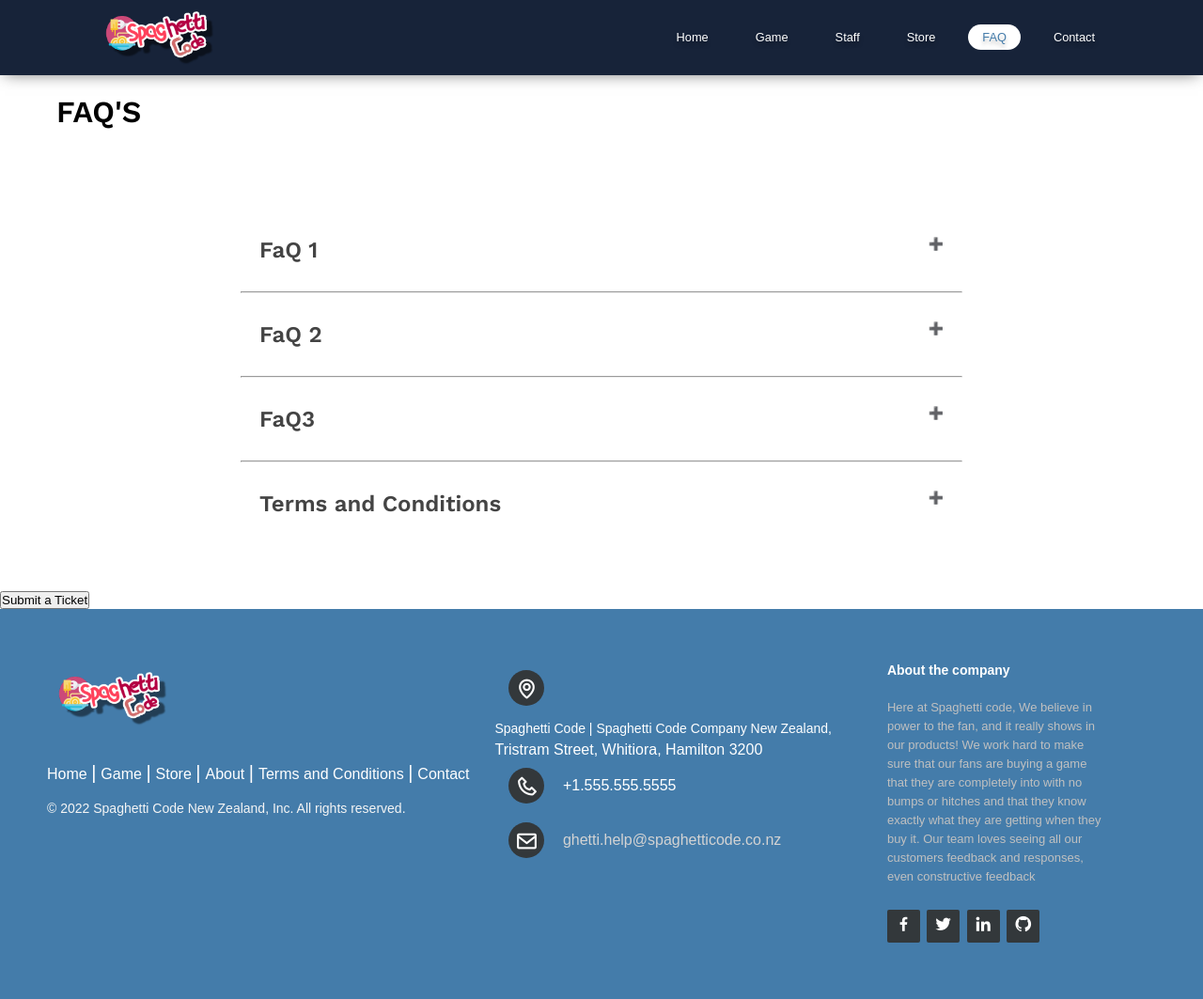
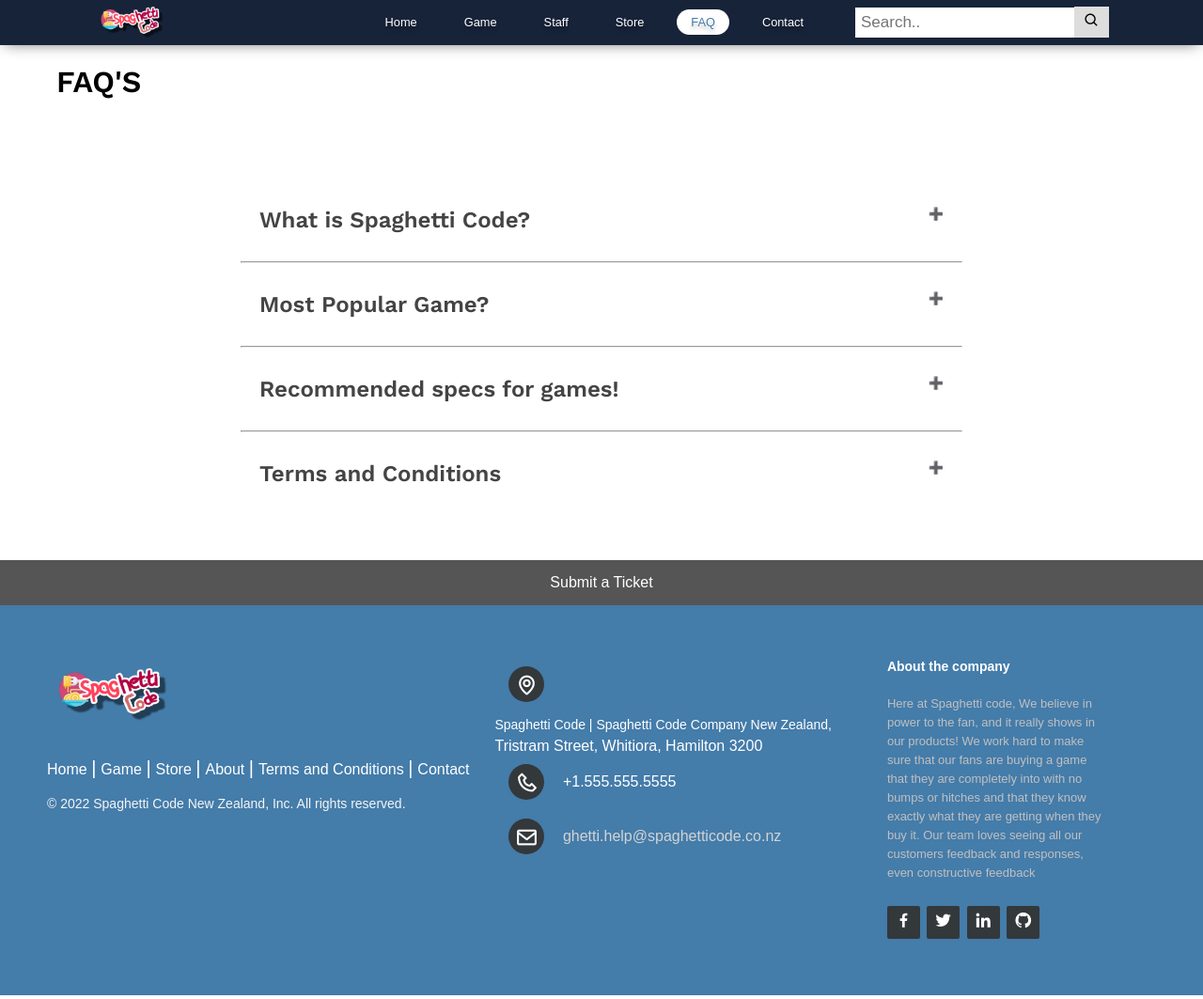
Before and after one commit to zagiri/GameDev, a PHP site: page /about.html in a window 1280 px wide. Shown: the whole page at 94% size. Run offline with PHP 8.4, Linux system fonts and the light colour scheme; some web fonts are replaced.

Commit message:
Finished

```diff
--- a/about.html
+++ b/about.html
@@ -14,28 +14,47 @@
         <section class="faq-container">
             <div class="faq-one">
                 <!-- faq question -->
-                <h1 class="faq-page">FaQ 1</h1>
+                <h1 class="faq-page">What is Spaghetti Code?</h1>
                 <!-- faq answer -->
                 <div class="faq-body">
-                    <p>FaQ1 answer</p>
+                    <br>
+                    <p>We are a Game development company that makes a plethora of games. Our goal is to make games fun for everyone and make dreams into reality.</p>
+                    <br>
                 </div>
             </div>
             <hr class="hr-line">
             <div class="faq-two">
                 <!-- faq question -->
-                <h1 class="faq-page">FaQ 2</h1>
+                <h1 class="faq-page">Most Popular Game?</h1>
                 <!-- faq answer -->
                 <div class="faq-body">
-                    <p>FaQ2 answer</p>
+                    <br>
+                    <p>Our most popular game is BRICK WORLD!</p>
+                    <p>Brick world is an MMO RPG Sandbox. Build, Break, Grow only your imagination is the limit.</p>
+                    <br>
                 </div>
             </div>
             <hr class="hr-line">
             <div class="faq-three">
                 <!-- faq question -->
-                <h1 class="faq-page">FaQ3</h1>
+                <h1 class="faq-page">Recommended specs for games!</h1>
                 <!-- faq answer -->
                 <div class="faq-body">
-                    <p>FaQ3 answer</p>
+                    <br>
+                    <p><strong>We try to meet these specs and try to be more inclusive throughout our game requirements</strong></p>
+                    <br>
+                    <p><strong>MINIMUM:</strong><br><br>
+
+                        Requires a 64-bit processor and operating system<br>
+                        OS: Windows 7 SP1+<br>
+                        Processor: SSE2 instruction set support<br>
+                        Graphics: Graphics card with DX10 (shader model 4.0) capabilities.<br>
+                        Storage: 1 GB available space<br><br>
+
+                        <strong>RECOMMENDED:</strong><br><br>
+                        Requires a 64-bit processor and operating system
+                    </p>
+                    <br><br>
                 </div>
             </div>
             <hr class="hr-line">
@@ -203,8 +222,9 @@
 
         </div>
 
-        <button class="ticket-btn" id="ticket-btn">Submit a Ticket</button>
-
+<!--        <div class="ticket-div">-->
+            <button class="ticket-btn" id="ticket-btn">Submit a Ticket</button>
+<!--        </div>-->
     </main>
 
 
--- a/assets/JavaScript/header.js
+++ b/assets/JavaScript/header.js
@@ -41,6 +41,14 @@ if ( !document.URL.includes("store.html") ) {
                 <li><a href="store.html">Store</a></li>
                 <li><a href="about.html" ${about}>FAQ</a></li>
                 <li><a href="contact.html" ${contact}>Contact</a></li>
+                <li>
+                    <div class="search-container">
+                        <form class="search-form" action="/action_page.php">
+                           <input type="text" placeholder="Search.." name="search">
+                        </form>
+                    </div>
+                </li>
+                 <li><button type="submit"><i class='bx bx-search'></i></li>
             </ul>
         </header>
     </div>`)
@@ -75,6 +83,15 @@ if ( !document.URL.includes("store.html") ) {
                     </div>
                 </li>
                 <li><span class="bag-quantity">0</span></li>
+                                <li>
+                    <div class="search-container">
+                        <form class="search-form" action="/action_page.php">
+                           <input type="text" placeholder="Search.." name="search">
+                        </form>
+                    </div>
+                </li>
+                 <li><button type="submit"><i class='bx bx-search'></i></li>
+            </ul>
             </ul>
         </header>
 
--- a/assets/JavaScript/store.js
+++ b/assets/JavaScript/store.js
@@ -564,8 +564,6 @@ function updateTotal() {
     var cartContent = document.getElementsByClassName('cart-content')[0];
     var cartBoxes = document.getElementsByClassName('cart-box');
 
-
-
     var bag_size = 0;
     var total = 0;
 
--- a/stylesheet.css
+++ b/stylesheet.css
@@ -27,6 +27,38 @@ body {
                                   supported by Chrome, Edge, Opera and Firefox */
 
 }
+
+/*header search bar*/
+header .search-container {
+    float: right;
+    /*position: static;*/
+
+}
+
+header input[type=text] {
+    padding: 6px;
+    margin-left: 20px;
+    font-size: 17px;
+    border: none;
+}
+
+header button {
+    float: right;
+    position: relative;
+    padding: 6px 10px;
+    /*margin-top: 8px;*/
+    /*margin-right: 16px;*/
+    margin-left: -20px;
+    background: #ddd;
+    font-size: 17px;
+    border: none;
+    cursor: pointer;
+}
+
+header button:hover {
+    background: #ccc;
+}
+
 
 img { /*Disables image dragging*/
     -webkit-user-drag: none;
@@ -1506,6 +1538,15 @@ body{
     margin-right: auto;
 }
 
+.ticket-form input {
+    width: 100%;
+    padding: 1.5%;
+}
+
+.submit-btn {
+    justify-content: center;
+}
+
 .ticket-modal {
     display: none; /* Hidden by default */
     position: fixed; /* Stay in place */
@@ -1537,3 +1578,19 @@ body{
 .modal-frm.open {
     transform: translate(-50%, -50%) scale(1);
 }
+
+
+.ticket-btn {
+    background-color: #555555;
+    border: none;
+    color: white;
+
+    position: relative;
+
+
+width: 100%;
+    padding: 15px 32px;
+    text-align: center;
+    text-decoration: none;
+    font-size: 16px;
+}
```
Also changed, not shown: homeStyle.css (+32 -0 lines).
